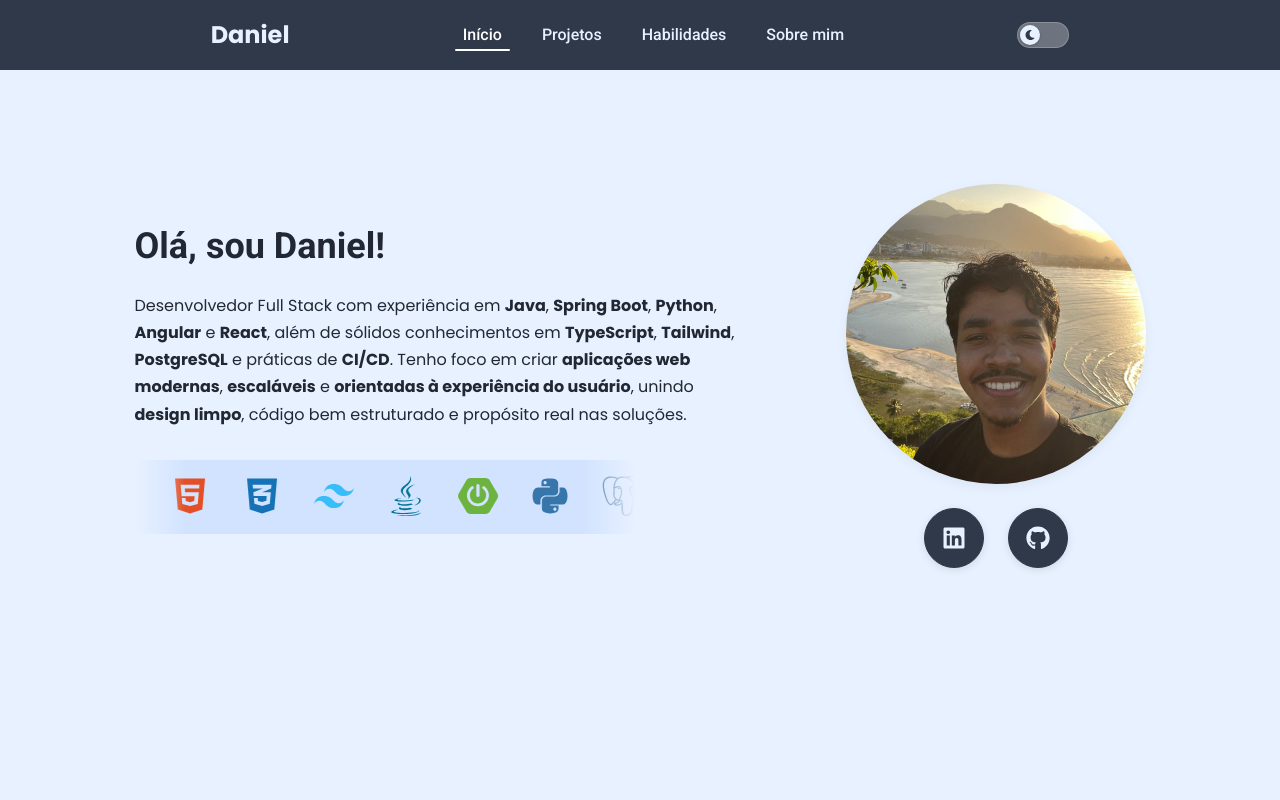
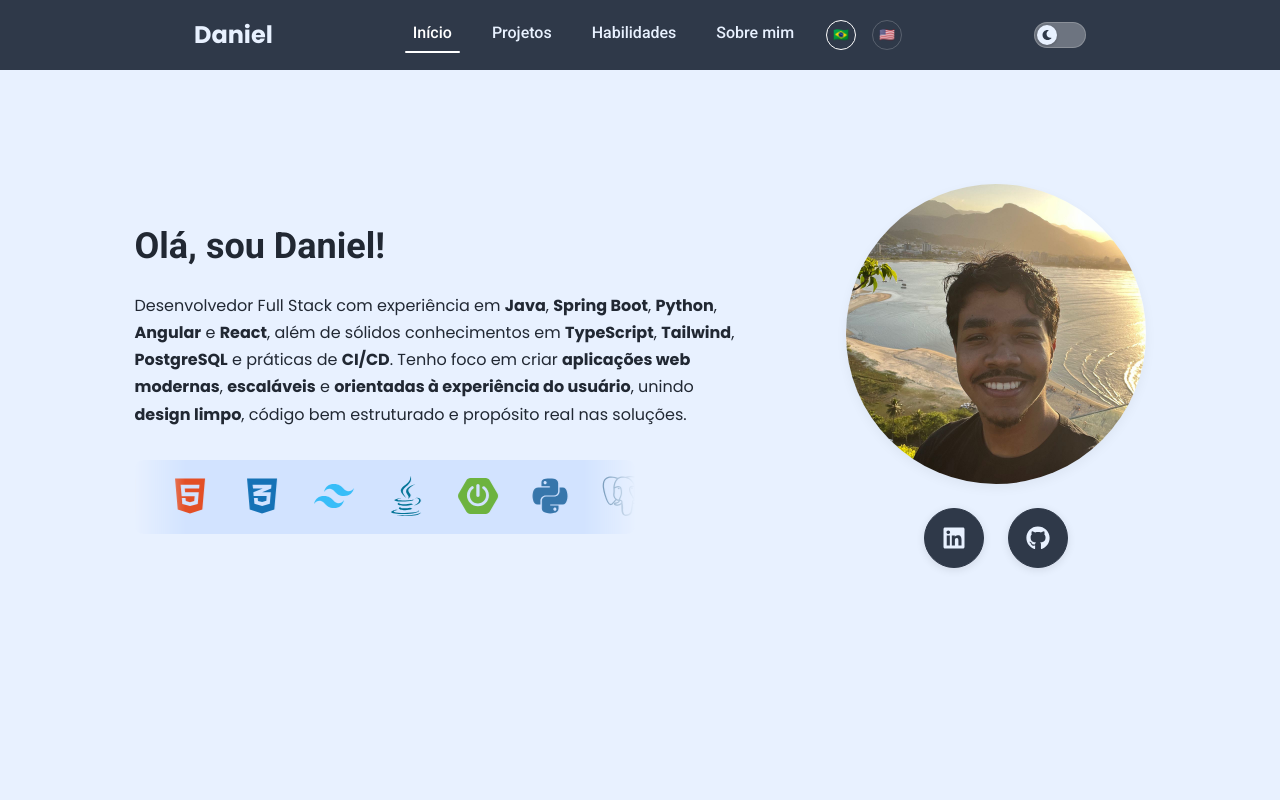
Before and after one commit to DanielPMorais/portfolio, a React (Vite) app: page / in a window 1280 px wide. Shown: the top 800 px of the page. Built offline with nearby package versions, Linux system fonts and the light colour scheme.

Commit message:
feat(Header): implement language switcher to header

```diff
--- a/src/App.jsx
+++ b/src/App.jsx
@@ -13,7 +13,7 @@ function App() {
   const sectionIds = ['home', 'projects', 'skills', 'about-me'];
 
   const isMobile = window.innerWidth <= 768;
-  const threshold = isMobile ? '-10% 0px -50% 0px' : '-28% 0px -50% 0px';
+  const threshold = isMobile ? '-8% 0px -50% 0px' : '-28% 0px -50% 0px';
   const activeSection = useScrollSpy(sectionIds, threshold);
 
   useEffect(() => {
--- a/src/components/layout/Header/Header.jsx
+++ b/src/components/layout/Header/Header.jsx
@@ -14,7 +14,7 @@ export function Header({ activeSection }) {
   const indicatorRef = useRef(null);
 
   const { theme, toggleTheme } = useTheme();
-  const { language } = useLanguage();
+  const { language, setLanguage } = useLanguage();
 
   const toggleMobileMenu = () => {
     setIsMobileMenuOpen(!isMobileMenuOpen);
@@ -125,6 +125,36 @@ export function Header({ activeSection }) {
             ))}
             {/* Indicador deslizante */}
             <div ref={indicatorRef} className={styles.slideIndicator} style={{ opacity: 0 }} />
+            <div
+              className={styles.langSwitcher}
+              role="group"
+              aria-label={language === 'pt' ? 'Selecionar idioma' : 'Select language'}
+            >
+              <button
+                type="button"
+                className={`${styles.flagButton} ${language === 'pt' ? styles.flagActive : ''}`}
+                onClick={() => setLanguage('pt')}
+                aria-pressed={language === 'pt'}
+                title="Português (Brasil)"
+              >
+                <span className={styles.flagEmoji} aria-hidden="true">
+                  🇧🇷
+                </span>
+                <span className="sr-only">Português</span>
+              </button>
+              <button
+                type="button"
+                className={`${styles.flagButton} ${language === 'en' ? styles.flagActive : ''}`}
+                onClick={() => setLanguage('en')}
+                aria-pressed={language === 'en'}
+                title="English (US)"
+              >
+                <span className={styles.flagEmoji} aria-hidden="true">
+                  🇺🇸
+                </span>
+                <span className="sr-only">English</span>
+              </button>
+            </div>
           </ul>
         </nav>
 
@@ -161,6 +191,43 @@ export function Header({ activeSection }) {
               </a>
             </li>
           ))}
+
+          <div
+            className={styles.langSwitcher}
+            role="group"
+            aria-label={language === 'pt' ? 'Selecionar idioma' : 'Select language'}
+          >
+            <button
+              type="button"
+              className={`${styles.flagButton} ${language === 'pt' ? styles.flagActive : ''}`}
+              onClick={() => {
+                toggleMobileMenu();
+                setLanguage('pt');
+              }}
+              aria-pressed={language === 'pt'}
+              title="Português (Brasil)"
+            >
+              <span className={styles.flagEmoji} aria-hidden="true">
+                🇧🇷
+              </span>
+              <span className="sr-only">Português</span>
+            </button>
+            <button
+              type="button"
+              className={`${styles.flagButton} ${language === 'en' ? styles.flagActive : ''}`}
+              onClick={() => {
+                toggleMobileMenu();
+                setLanguage('en');
+              }}
+              aria-pressed={language === 'en'}
+              title="English (US)"
+            >
+              <span className={styles.flagEmoji} aria-hidden="true">
+                🇺🇸
+              </span>
+              <span className="sr-only">English</span>
+            </button>
+          </div>
         </ul>
       </nav>
     </header>
--- a/src/components/layout/Header/Header.module.css
+++ b/src/components/layout/Header/Header.module.css
@@ -171,6 +171,39 @@
   color: var(--color-text-nav);
 }
 
+.langSwitcher {
+  display: flex;
+  gap: var(--spacing-2);
+  align-items: center;
+}
+
+.flagButton {
+  display: inline-flex;
+  align-items: center;
+  justify-content: center;
+  width: 30px;
+  height: 30px;
+  border-radius: 50%;
+  border: 1px solid rgba(255, 255, 255, 0.2);
+  background: transparent;
+  color: inherit;
+  transition: transform 0.2s ease, border-color 0.2s ease, box-shadow 0.2s ease;
+}
+
+.flagButton:hover {
+  transform: translateY(-2px);
+  border-color: var(--color-primary);
+  box-shadow: 0 0 0 3px rgba(124, 58, 237, 0.25);
+}
+
+.flagActive {
+  border-color: var(--color-primary);
+}
+
+.flagEmoji {
+  font-size: 0.8rem;
+}
+
 
 @media (min-width: 768px) {
 
```
